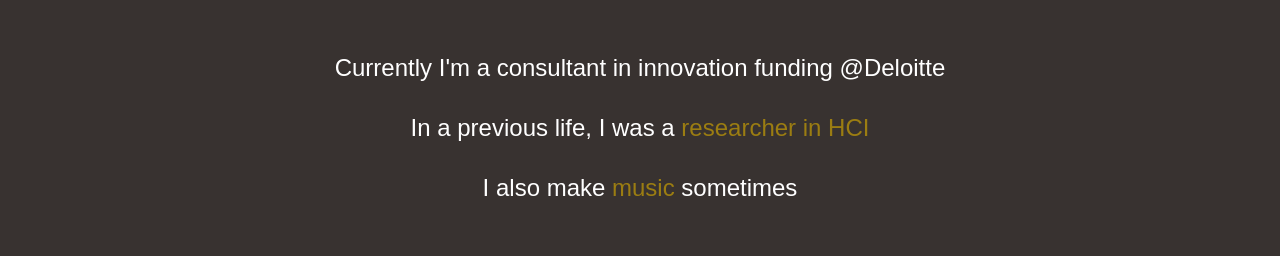
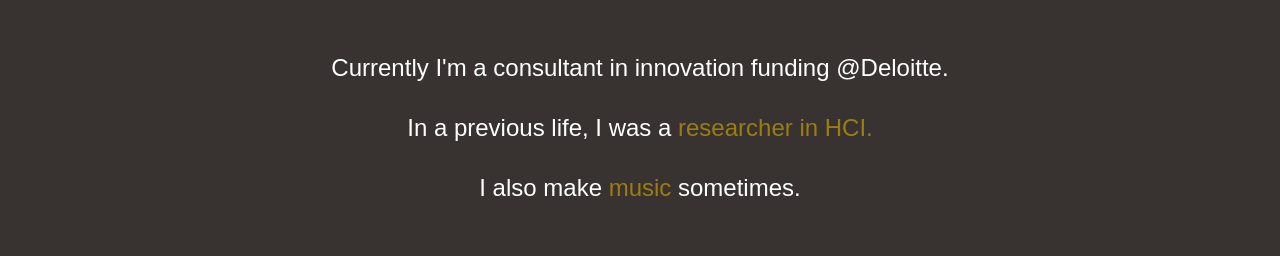
Before and after one commit to caganarslan/caganarslan.github.io, a plain HTML site: page index.html in a window 1280 px wide. Shown: the part 144-400 px from the top of the page. Drawn offline with Linux system fonts and the light colour scheme.

Commit message:
Fixed punctuation in index.html

```diff
--- a/index.html
+++ b/index.html
@@ -15,9 +15,9 @@
 <!-- Removed title and text -->
  <div>
   <h1>Cagan Arslan</h1>
-  <p>Currently I'm a consultant in innovation funding @Deloitte</p>
-  <p>In a previous life, I was a <a href="research/index.html">researcher in HCI</a></p>
-  <p>I also make <a href="music/index.html">music</a> sometimes </p>
+  <p>Currently I'm a consultant in innovation funding @Deloitte.</p>
+  <p>In a previous life, I was a <a href="research/index.html">researcher in HCI.</a></p>
+  <p>I also make <a href="music/index.html">music</a> sometimes.</p>
   </div>
   <p style="position: fixed; bottom: 0; width: 50%; text-align: center; font-size: 0.5em;">V1. If this website isn't responsive enough, it's AI's fault</p>
 </body>
```
